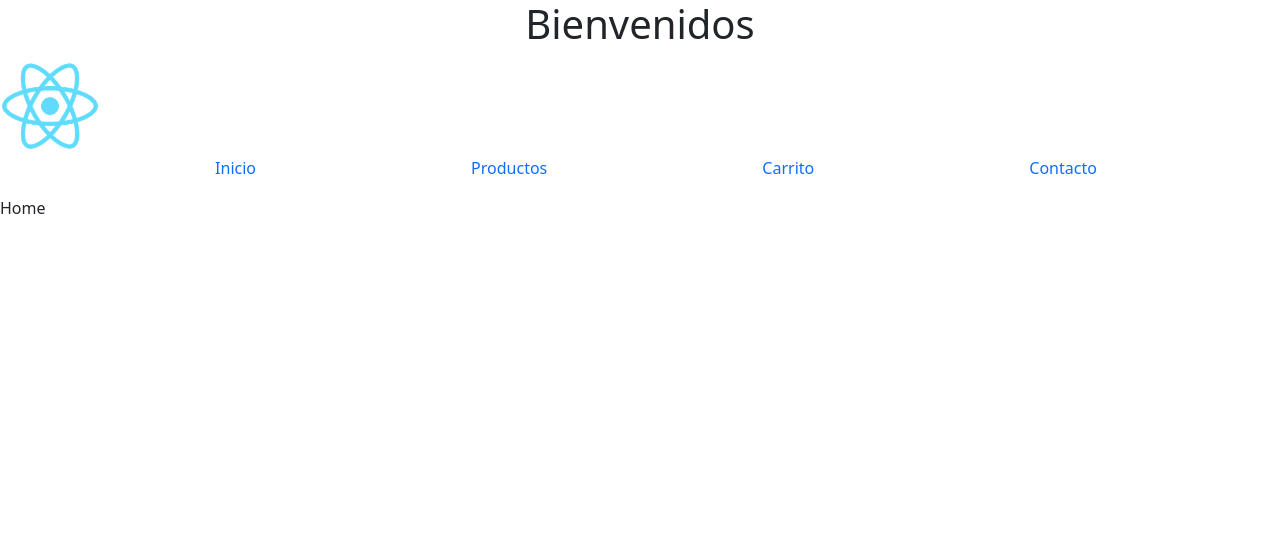
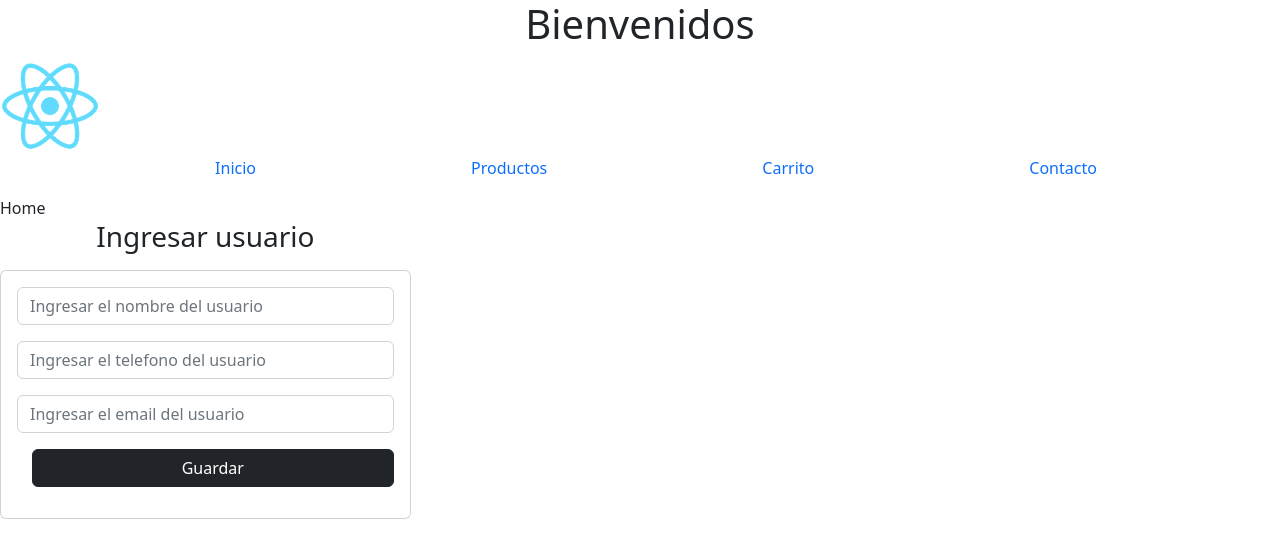
Before and after one commit to gonzaloelejalde/ReactJS, a React (Create React App) app: page / in a window 1280 px wide. Shown: the top 558 px of the page. Built offline with nearby package versions, Linux system fonts and the light colour scheme.

Commit message:
desafio firebase II

```diff
--- a/src/app/firebase.js
+++ b/src/app/firebase.js
@@ -1,24 +1,8 @@
-// import { initializeApp } from 'firebase/app';
-// import { getFirestore } from 'firebase/firestore';
-// import { getAuth, setPersistence, browserLocalPersistence } from 'firebase/auth';
-
-// const firebaseConfig = {
-//     apiKey: process.env.REACT_APP_API_KEY,
-//     authDomain: process.env.REACT_APP_PROJECT_ID + '.firebaseapp.com',
-//     projectId: process.env.REACT_APP_PROJECT_ID,
-//     storageBucket: process.env.REACT_APP_PROJECT_ID + ".appspot.com",
-// };
-
-// const firebaseApp = initializeApp(firebaseConfig);
-// export const db = getFirestore();
-// export const auth = getAuth(firebaseApp);
-
-// // Si descomentas la siguiente línea, cuando mientras que el usuario no se desloguee expresamente o cierre el navegador, permanecerá logueado y podremos acceder a su id desde cualquier página
-// setPersistence(auth, browserLocalPersistence);
-
 // Import the functions you need from the SDKs you need
 import { initializeApp } from "firebase/app";
-import { getAnalytics } from "firebase/analytics";
+import {getFirestore} from "firebase/firestore"
+import {getStorage} from "firebase/storage"
+
 // TODO: Add SDKs for Firebase products that you want to use
 // https://firebase.google.com/docs/web/setup#available-libraries
 
@@ -36,4 +20,5 @@ const firebaseConfig = {
 
 // Initialize Firebase
 const app = initializeApp(firebaseConfig);
-const analytics = getAnalytics(app);
+export const db = getFirestore(app)
+export const storage = getStorage(app)
--- a/src/pages/Cart.js
+++ b/src/pages/Cart.js
@@ -34,7 +34,7 @@ const Cart = () => {
                 </div>
             ) : <></>}
 
-            <button onClick={() => cleanProduct()} className = "btn btn-dark">Limpiar Carrito</button>
+            <button onClick={() => cleanProduct(console.log("Compra Realizada"))} className = "btn btn-dark">Comprar</button>
 
         </div>
     )
--- a/src/pages/Home.js
+++ b/src/pages/Home.js
@@ -1,12 +1,66 @@
 import React from 'react'
 import NavBar from '../components/NavBar/NavBar'
+import { useState } from 'react'
+import {collection, addDoc} from "firebase/firestore"
+import {db} from "../app/firebase"
+import { useCartContext } from '../components/Cart/CartContext'
+
+
 
 const Home = () => {
+    const { cart } = useCartContext()
+    const valorInicial = {
+        nombre: "",
+        telefono: "",
+        email: "",
+        items: cart.map(product => ({id: product.id, Nombre: product.title, Precio: product.price, quantity: product.quantity})),
+    }
+
+    const [user, setUser] = useState(valorInicial)
+
+    const capturarInputs = (e) => {
+        const {name, value} = e.target
+        setUser({...user, [name]: value})
+    }
+
+    const guardarDatos = async(e) => {
+        e.preventDefault()
+        try {
+            await addDoc(collection(db, "orders"), {
+                ...user
+            })
+        } catch (error) {
+            console.log(error)
+        }
+        setUser({...valorInicial})
+    }
     return (
+        <>
         <div>
             <NavBar />
             Home
         </div>
+        <div className = "row">
+            <div className = "col-md-4">
+                <h3 className='text-center mb-3'>Ingresar usuario</h3>
+                <form onSubmit={guardarDatos}>
+                    <div className = "card card-body">
+                        <div className = "form-group">
+                            <input type = "text" name = "nombre" className='form-control mb-3' placeholder='Ingresar el nombre del usuario'
+                            onChange={capturarInputs} value = {user.nombre}/>
+                            <input type = "text" name = "telefono" className='form-control mb-3' placeholder='Ingresar el telefono del usuario'
+                            onChange={capturarInputs} value = {user.telefono}/>
+                            <input type = "text" name = "email" className='form-control mb-3' placeholder='Ingresar el email del usuario'
+                            onChange={capturarInputs} value = {user.email}/>
+                        </div>
+                        <button className='btn btn-dark'>
+                            Guardar
+                        </button>
+                    </div>
+                </form>
+            </div>
+        </div>
+        </>
     )
 }
 
```
Also changed, not shown: src/App.js (+0 -32 lines), src/app/Layout.js (deleted, +0 -17 lines), src/app/api.js (+7 -7 lines), src/components/B.js (deleted, +0 -20 lines), src/components/Detalles.js (deleted, +0 -22 lines).
